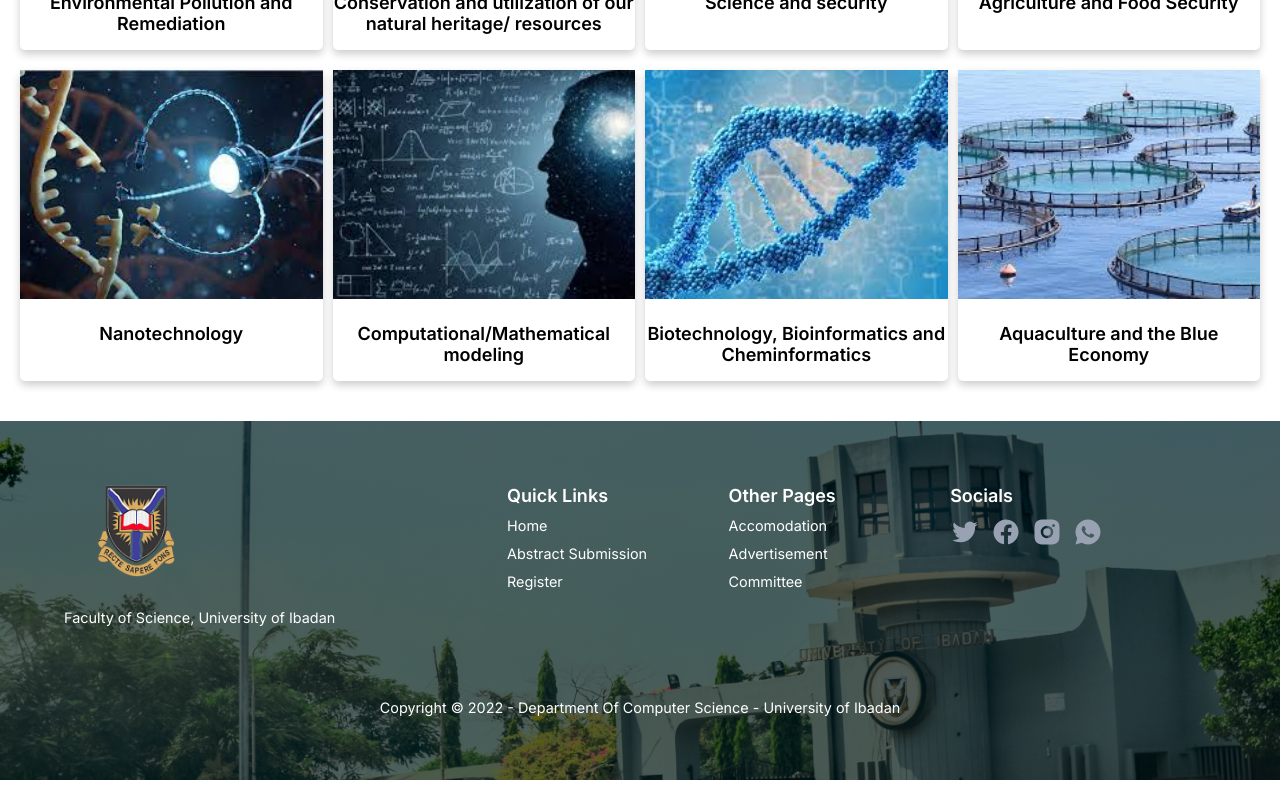
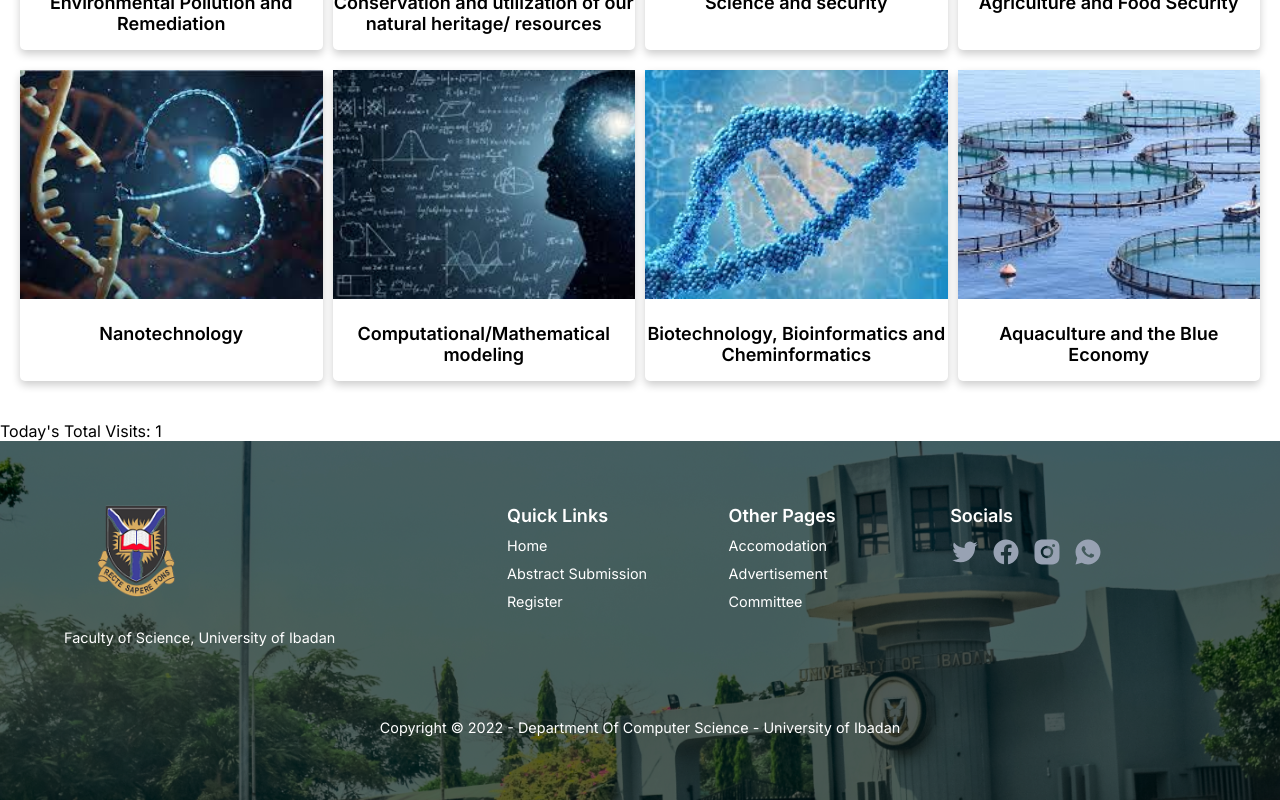
Before and after one commit to University-Of-Ibadan-Conference-Project/FrontEnd, a React (Create React App) app: page / in a window 1280 px wide. Shown: the part 1952-2752 px from the top of the page. Built offline with nearby package versions, Linux system fonts and the light colour scheme.

Commit message:
Update Home.js

```diff
--- a/src/pages/Home.js
+++ b/src/pages/Home.js
@@ -93,6 +93,7 @@ const Home = () => {
       {/* Event subtheme */}
 
       <SubTheme />
+      <div className={styles.Main}>Today&apos;s Total Visits: {visitCount}</div>
     </>
   );
 };
```
